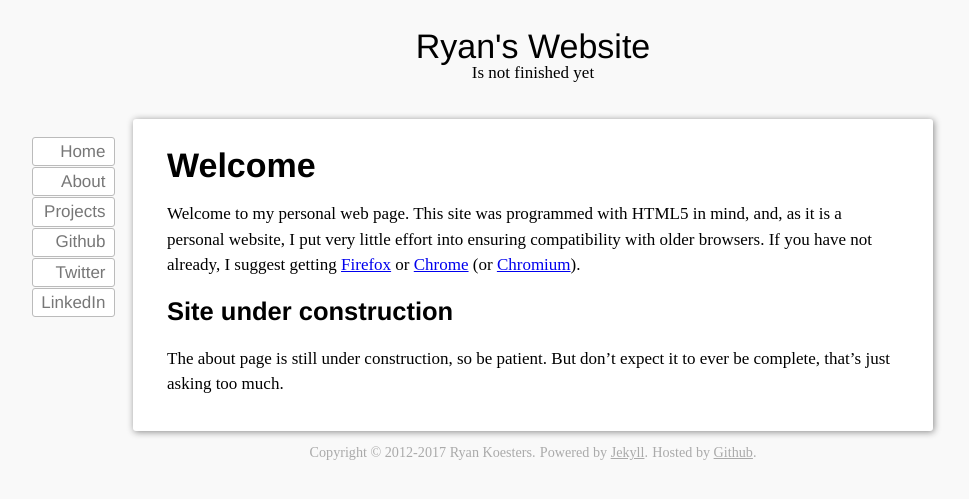
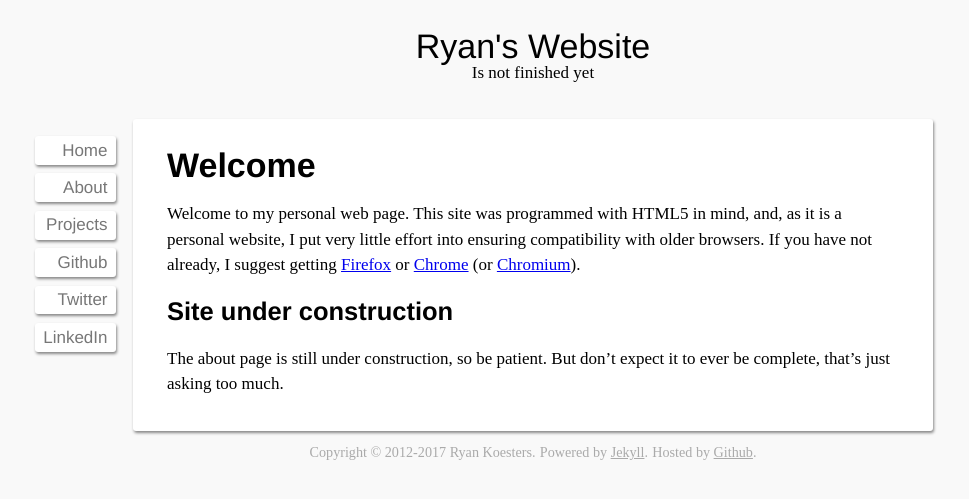
Before and after one commit to rkoesters/rkoesters.github.io, a Jekyll site: the page built from index.md, in a window 1280 px wide. Shown: the top 499 px of the page, without its empty margins (107-1076 px from the left). Built offline with Jekyll 4.4.1, drawn with Linux system fonts in a browser that asks for light colours; nearby versions of some CDN libraries.

Commit message:
CSS tweaks.

```diff
--- a/css/main.css
+++ b/css/main.css
@@ -24,6 +24,10 @@ header, section, footer, nav {
 	margin-left: auto;
 	margin-right: auto;
 	max-width: 800px;
+}
+
+#site-nav a, #content {
+	box-shadow: 1px 2px 3px #888888;
 }
 
 /********** Page Header **********/
@@ -56,17 +60,25 @@ header, section, footer, nav {
 
 #site-nav li {
 	list-style-type: none;
-	margin: 1px;
+	margin: 0.5em 0;
+}
+
+#site-nav li:first-child {
+	margin-top: 0;
+}
+
+#site-nav li:last-child {
+	margin-bottom: 0;
 }
 
 #site-nav a {
 	background: #ffffff;
 	border-radius: 3px;
-	border: 1px solid #bbbbbb;
+	border: 0;
 	color: #777777;
 	display: block;
 	height: auto;
-	padding: 0.05em 0.5em;
+	padding: 0.1em 0.5em;
 	text-decoration: none;
 	-webkit-tap-highlight-color: rgba(0,0,0,0);
 	-webkit-tap-highlight-color: transparent;
@@ -74,7 +86,7 @@ header, section, footer, nav {
 
 #site-nav a:hover {
 	background: #ff8800;
-	border: 1px solid #333333;
+	border: 0;
 	color: #000000;
 }
 
@@ -106,7 +118,6 @@ header, section, footer, nav {
 #content {
 	background: #ffffff;
 	border-radius: 3px;
-	box-shadow: 1px 1px 7px #888888;
 	padding: 2em;
 }
 
```
